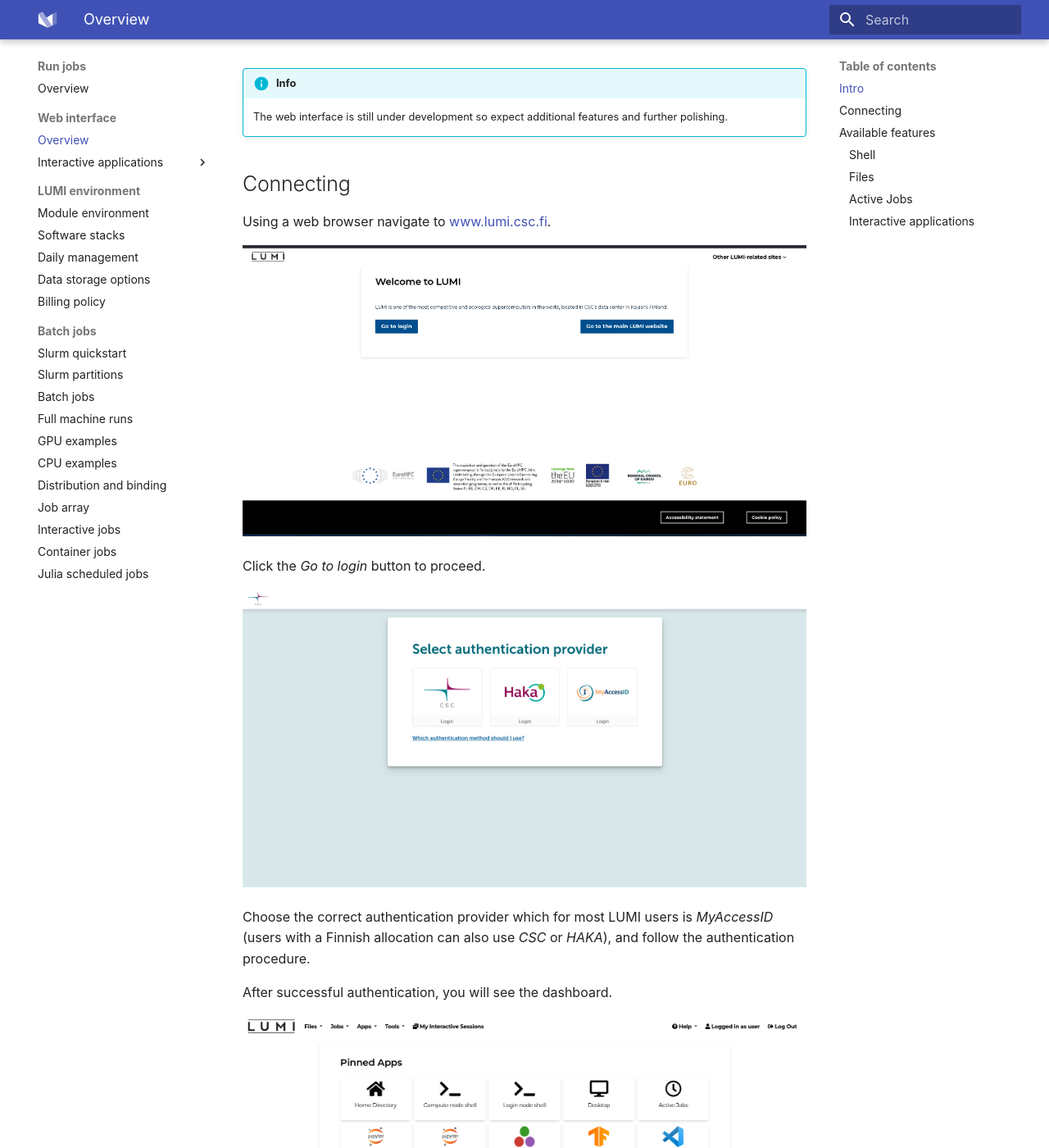
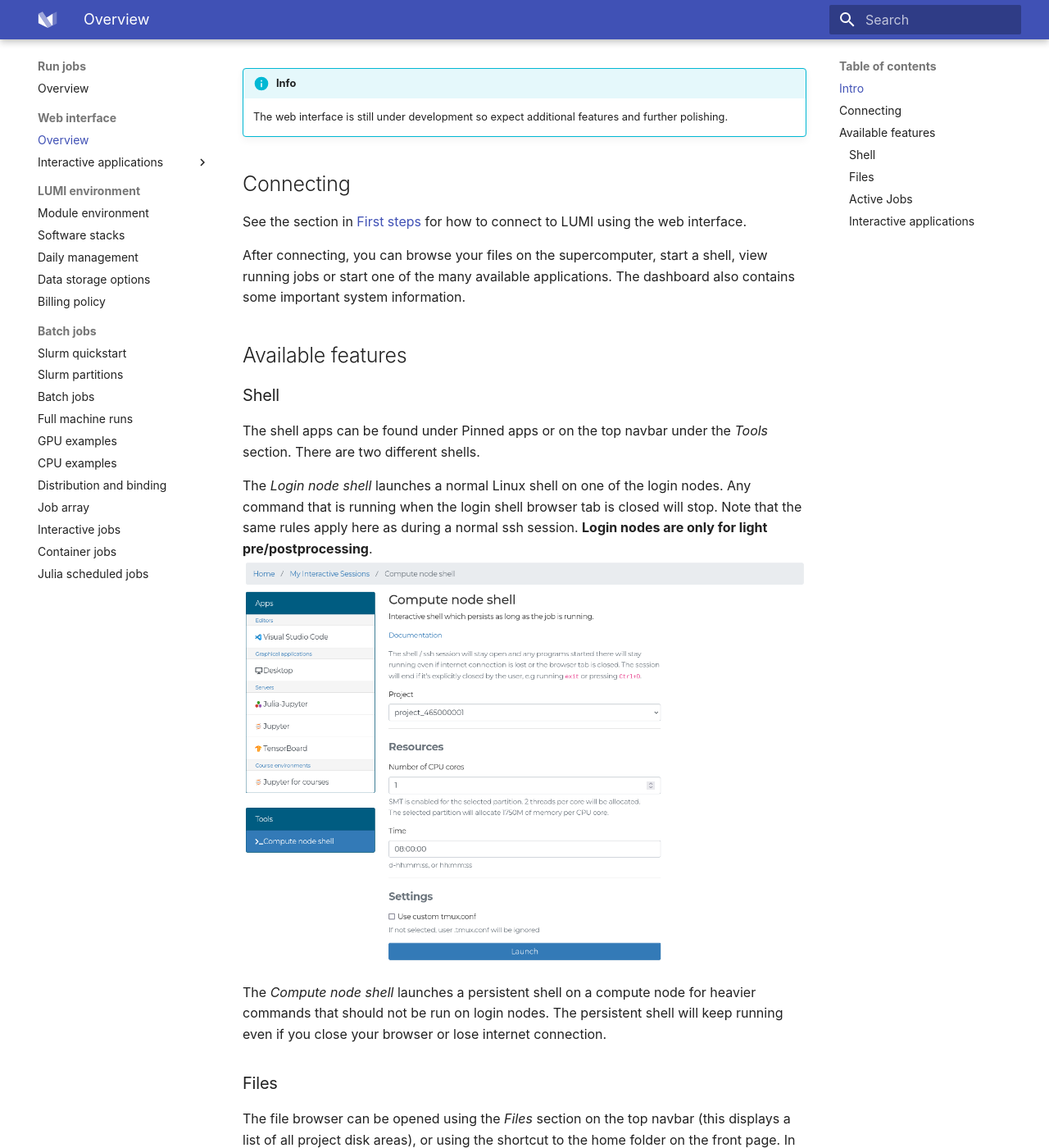
Before and after one commit to Lumi-supercomputer/lumi-userguide, an MkDocs documentation site: the page built from docs/runjobs/webui/index.md, in a window 1280 px wide and 1400 px high, scrolled down 694 px. Shown: the whole window at 82% size. Built offline with MkDocs 1.6.1 and Material for MkDocs 9.7.7, drawn with Linux system fonts in a browser that asks for light colours; some of the changed text lies outside the part shown.

Commit message:
change first steps section etc general

```diff
--- a/docs/runjobs/webui/index.md
+++ b/docs/runjobs/webui/index.md
@@ -25,21 +25,9 @@
 
 ## Connecting
 
-Using a web browser navigate to [www.lumi.csc.fi](https://www.lumi.csc.fi).
+See the section in [First steps](../../firststeps/loggingin-webui.md) for how to connect to LUMI using the web interface.
 
-![Image of welcome page for the LUMI web interface](../../assets/images/wwwLumiWelcome.png)
-
-Click the _Go to login_ button to proceed.
-
-![Image of authentication page for the LUMI web interface](../../assets/images/wwwLumiAuth.png)
-
-Choose the correct authentication provider which for most LUMI users is _MyAccessID_ (users with a Finnish allocation can also use _CSC_ or _HAKA_), and follow the authentication procedure.
-
-After successful authentication, you will see the dashboard.
-
-![Dashboard for the LUMI web interface](../../assets/images/wwwLumiDash.png)
-
-From here you can browse your files on the supercomputer, start a shell, view running jobs or start one of the many available applications. The dashboard also contains some important system information.
+After connecting, you can browse your files on the supercomputer, start a shell, view running jobs or start one of the many available applications. The dashboard also contains some important system information.
 
 ## Available features
 
--- a/mkdocs.yml
+++ b/mkdocs.yml
@@ -13,6 +13,7 @@
     - Access to LUMI: firststeps/accessLUMI.md
     - Setting up SSH key pair: firststeps/SSH-keys.md
     - Logging in (with SSH client): firststeps/loggingin.md
+    - Logging in (with Web Interface): firststeps/loggingin-webui.md
     - Moving data to/from LUMI: firststeps/movingdata.md
     - Next steps: firststeps/nextsteps.md
   - Hardware:
```
Also changed, not shown: docs/firststeps/index.md (+3 -2 lines), docs/firststeps/loggingin-webui.md (added, +22 -0 lines), docs/index.md (+1 -2 lines).
